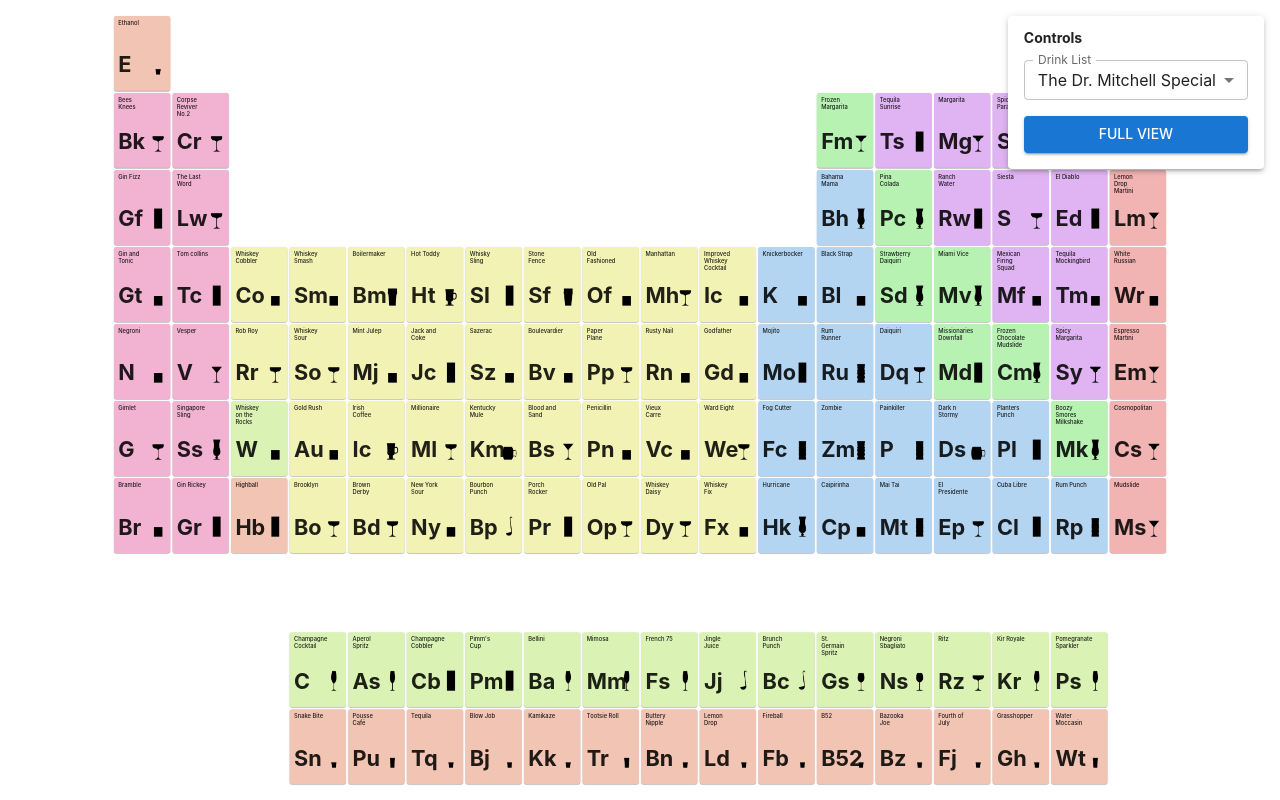
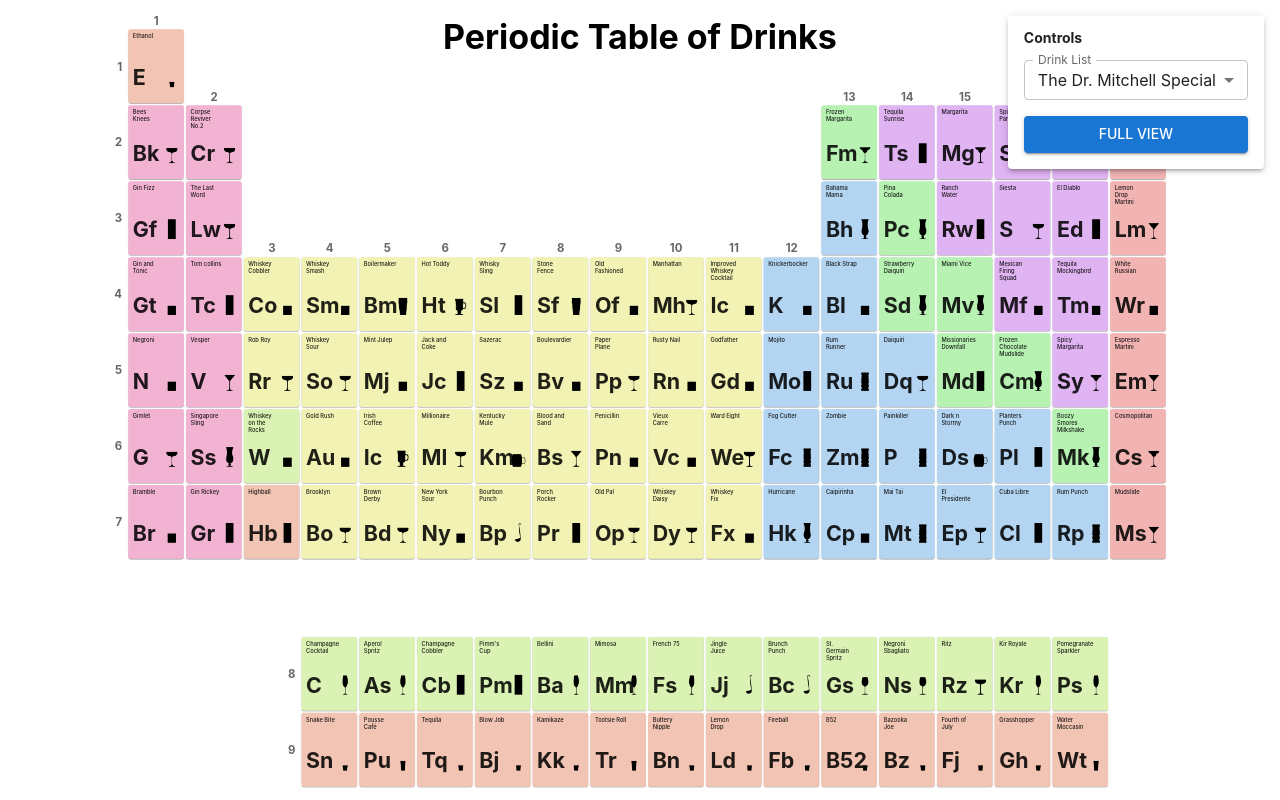
Before and after one commit to cbmitchell/periodic-table-of-drinks, a React (Vite) app: page / in a window 1280 px wide. Built offline with nearby package versions, Linux system fonts and the light colour scheme; some icons are missing.

Commit message:
Add title & row/col number labels

```diff
--- a/src/App.tsx
+++ b/src/App.tsx
@@ -1,44 +1,70 @@
-import { ThemeProvider } from "@mui/material/styles";
-import { useEffect, useMemo, useState } from "react";
-import { drinkLists } from "./assets/drinkData";
-import { ControlPanel } from "./components/ControlPanel";
-import type { DrinkCellProps } from "./components/DrinkCell";
-import { DrinkDetailModal } from "./components/DrinkDetailModal";
-import { PeriodicTable } from "./components/PeriodicTable";
-import { lightTheme } from "./theme";
-import { fillDrinkData } from "./utils/fillDrinkData";
+import { Typography } from '@mui/material'
+import { ThemeProvider } from '@mui/material/styles'
+import { useEffect, useMemo, useState } from 'react'
+import { drinkLists } from './assets/drinkData'
+import { ControlPanel } from './components/ControlPanel'
+import type { DrinkCellProps } from './components/DrinkCell'
+import { DrinkDetailModal } from './components/DrinkDetailModal'
+import { PeriodicTable, FULL_TABLE_WIDTH } from './components/PeriodicTable'
+import { lightTheme } from './theme'
+import { fillDrinkData } from './utils/fillDrinkData'
 
-type ListSelection = "random" | number;
+type ListSelection = 'random' | number
 
 export default function App() {
-	const [viewMode, setViewMode] = useState<"full" | "compact">("compact");
-	const [selectedDrink, setSelectedDrink] = useState<DrinkCellProps | null>(null);
-	const [panelVisible, setPanelVisible] = useState(true);
-	const [panelCollapsed, setPanelCollapsed] = useState(false);
-	const [listSelection, setListSelection] = useState<ListSelection>(0);
+  const [viewMode, setViewMode] = useState<'full' | 'compact'>('compact')
+  const [selectedDrink, setSelectedDrink] = useState<DrinkCellProps | null>(
+    null,
+  )
+  const [panelVisible, setPanelVisible] = useState(true)
+  const [panelCollapsed, setPanelCollapsed] = useState(false)
+  const [listSelection, setListSelection] = useState<ListSelection>(0)
 
   const filledDrinkData = useMemo(() => {
-		if (listSelection === "random") return fillDrinkData([], true);
-		return fillDrinkData(drinkLists[listSelection].drinks, false);
-	}, [listSelection]);
+    if (listSelection === 'random') return fillDrinkData([], true)
+    return fillDrinkData(drinkLists[listSelection].drinks, false)
+  }, [listSelection])
 
   useEffect(() => {
     const handleKeyDown = (e: KeyboardEvent) => {
       if (
-				e.code === "Space" &&
+        e.code === 'Space' &&
         !(e.target instanceof HTMLInputElement) &&
         !(e.target instanceof HTMLTextAreaElement)
       ) {
-				e.preventDefault();
-				setPanelVisible((v) => !v);
+        e.preventDefault()
+        setPanelVisible((v) => !v)
       }
-		};
-		window.addEventListener("keydown", handleKeyDown);
-		return () => window.removeEventListener("keydown", handleKeyDown);
-	}, []);
+    }
+    window.addEventListener('keydown', handleKeyDown)
+    return () => window.removeEventListener('keydown', handleKeyDown)
+  }, [])
 
   return (
     <ThemeProvider theme={lightTheme}>
+      <Typography
+        variant="h4"
+        sx={{
+          textAlign: 'center',
+          fontWeight: 'bold',
+          ...(viewMode === 'compact'
+            ? {
+                position: 'fixed',
+                top: 16,
+                left: 0,
+                right: 0,
+                zIndex: 10,
+                pointerEvents: 'none',
+              }
+            : {
+                width: FULL_TABLE_WIDTH,
+                pt: 2,
+                pb: 1,
+              }),
+        }}
+      >
+        Periodic Table of Drinks
+      </Typography>
       <PeriodicTable
         drinks={filledDrinkData}
         viewMode={viewMode}
@@ -59,5 +85,5 @@ export default function App() {
         />
       )}
     </ThemeProvider>
-	);
+  )
 }
--- a/src/components/PeriodicTable.tsx
+++ b/src/components/PeriodicTable.tsx
@@ -1,5 +1,5 @@
-import { Box } from "@mui/material";
-import { useEffect, useState } from "react";
+import { Box } from '@mui/material'
+import { useEffect, useMemo, useState } from 'react'
 import {
   CELL_HEIGHT,
   CELL_WIDTH,
@@ -7,25 +7,30 @@ import {
   COMPACT_CELL_WIDTH,
   DrinkCell,
   type DrinkCellProps,
-} from "./DrinkCell";
+} from './DrinkCell'
 
-const GAP_PX = 4; // MUI gap: 0.5 = 4px
-const COMPACT_TABLE_WIDTH = 18 * COMPACT_CELL_WIDTH + 17 * GAP_PX;
-const COMPACT_TABLE_HEIGHT = 10 * COMPACT_CELL_HEIGHT + 9 * GAP_PX;
-const SCALE_PADDING = 32;
+const GAP_PX = 4 // MUI gap: 0.5 = 4px
+const COMPACT_LABEL_COL_W = 20 // width of row-number column in compact mode
+const COMPACT_LABEL_ROW_H = 16 // height of column-number row in compact mode
+const COMPACT_TABLE_WIDTH =
+  18 * COMPACT_CELL_WIDTH + 17 * GAP_PX + GAP_PX + COMPACT_LABEL_COL_W
+export const FULL_TABLE_WIDTH = 18 * CELL_WIDTH + 17 * GAP_PX
+const COMPACT_TABLE_HEIGHT =
+  10 * COMPACT_CELL_HEIGHT + 9 * GAP_PX + GAP_PX + COMPACT_LABEL_ROW_H
+const SCALE_PADDING = 32
 
 function calculateScale(): number {
   return Math.min(
     (window.innerWidth - SCALE_PADDING) / COMPACT_TABLE_WIDTH,
     (window.innerHeight - SCALE_PADDING) / COMPACT_TABLE_HEIGHT,
     1,
-	);
+  )
 }
 
 interface PeriodicTableProps {
-	drinks: DrinkCellProps[];
-	viewMode: "full" | "compact";
-	onDrinkClick?: (drink: DrinkCellProps) => void;
+  drinks: DrinkCellProps[]
+  viewMode: 'full' | 'compact'
+  onDrinkClick?: (drink: DrinkCellProps) => void
 }
 
 export function PeriodicTable({
@@ -33,32 +38,129 @@ export function PeriodicTable({
   viewMode,
   onDrinkClick,
 }: PeriodicTableProps) {
-	const [scale, setScale] = useState(calculateScale);
+  const [scale, setScale] = useState(calculateScale)
 
   useEffect(() => {
-		if (viewMode !== "compact") return;
-		const handleResize = () => setScale(calculateScale());
-		window.addEventListener("resize", handleResize);
-		return () => window.removeEventListener("resize", handleResize);
-	}, [viewMode]);
+    if (viewMode !== 'compact') return
+    const handleResize = () => setScale(calculateScale())
+    window.addEventListener('resize', handleResize)
+    return () => window.removeEventListener('resize', handleResize)
+  }, [viewMode])
 
-	const isCompact = viewMode === "compact";
-	const cellWidth = isCompact ? COMPACT_CELL_WIDTH : CELL_WIDTH;
-	const cellHeight = isCompact ? COMPACT_CELL_HEIGHT : CELL_HEIGHT;
+  const isCompact = viewMode === 'compact'
+  const cellWidth = isCompact ? COMPACT_CELL_WIDTH : CELL_WIDTH
+  const cellHeight = isCompact ? COMPACT_CELL_HEIGHT : CELL_HEIGHT
+  const labelFontSize = isCompact ? '16pt' : '28pt'
 
+  // Compute the first (minimum) row occupied in each column, so each column
+  // number can be placed just above that cell rather than at a uniform top.
+  const minRowByCol = useMemo(
+    () =>
+      drinks.reduce<Record<number, number>>((acc, drink) => {
+        if (acc[drink.col] === undefined || drink.row < acc[drink.col]) {
+          acc[drink.col] = drink.row
+        }
+        return acc
+      }, {}),
+    [drinks],
+  )
+
+  // Compute the first (minimum) col occupied in each row, so each row number
+  // can be placed just to the left of that cell rather than at a uniform left.
+  const minColByRow = useMemo(
+    () =>
+      drinks.reduce<Record<number, number>>((acc, drink) => {
+        if (acc[drink.row] === undefined || drink.col < acc[drink.row]) {
+          acc[drink.row] = drink.col
+        }
+        return acc
+      }, {}),
+    [drinks],
+  )
+
+  const labelSx = {
+    display: 'flex',
+    alignItems: 'center',
+    justifyContent: 'center',
+    fontSize: labelFontSize,
+    color: 'text.secondary',
+    userSelect: 'none' as const,
+    fontWeight: 'bold',
+    fontFamily:
+      "-apple-system, BlinkMacSystemFont, 'Segoe UI', Roboto, sans-serif",
+  }
+
+  // Single flat grid:
+  //   column 1          → row-number labels
+  //   columns 2–19      → drink columns 1–18
+  //   row 1 (auto)      → space above the first drink row; column-number labels
+  //                        float here via alignSelf: end
+  //   rows 2–11 (fixed) → drink rows 1–10
+  //
+  // Each column-number label is placed at gridRow = minRowByCol[col] (the row
+  // just above the first drink cell for that column) and uses alignSelf: end to
+  // sit flush against the drink cell below it.
   const grid = (
     <Box
       sx={{
-				display: "grid",
-				gridTemplateRows: `repeat(10, ${cellHeight}px)`,
-				gridTemplateColumns: `repeat(18, ${cellWidth}px)`,
+        display: 'inline-grid',
+        gridTemplateRows: `auto repeat(10, ${cellHeight}px)`,
+        gridTemplateColumns: `auto repeat(18, ${cellWidth}px)`,
         gap: 0.5,
       }}
     >
+      {/* Row numbers — placed just to the left of each row's first cell.
+			    Row 8 is the empty gap before lanthanides/actinides and is skipped;
+			    rows 9 and 10 are displayed as 8 and 9. */}
+      {Array.from({ length: 10 }, (_, i) => {
+        const row = i + 1
+        if (row === 8) return null
+        const displayNum = row < 8 ? row : row - 1
+        const minCol = minColByRow[row]
+        if (minCol === undefined) return null
+        return (
+          <Box
+            key={`row-${row}`}
+            sx={{
+              ...labelSx,
+              gridRow: row + 1,
+              gridColumn: minCol,
+              justifySelf: 'end',
+              pr: 1,
+            }}
+          >
+            {displayNum}
+          </Box>
+        )
+      })}
+
+      {/* Column numbers — placed at the row just above each column's first cell */}
+      {Array.from({ length: 18 }, (_, i) => {
+        const col = i + 1
+        const minRow = minRowByCol[col]
+        if (minRow === undefined) return null
+        return (
+          <Box
+            key={`col-${col}`}
+            sx={{
+              ...labelSx,
+              gridRow: minRow,
+              gridColumn: col + 1,
+              alignSelf: 'end',
+            }}
+          >
+            {col}
+          </Box>
+        )
+      })}
+
+      {/* Drink cells — shifted +1 on both axes for the label row/column */}
       {drinks.map((drink) => (
         <DrinkCell
           key={`${drink.row},${drink.col}`}
           {...drink}
+          row={drink.row + 1}
+          col={drink.col + 1}
           compact={isCompact}
           onClick={
             isCompact && onDrinkClick ? () => onDrinkClick(drink) : undefined
@@ -66,31 +168,31 @@ export function PeriodicTable({
         />
       ))}
     </Box>
-	);
+  )
 
   if (isCompact) {
     return (
       <Box
         sx={{
-					position: "fixed",
+          position: 'fixed',
           inset: 0,
-					overflow: "hidden",
-					display: "flex",
-					alignItems: "center",
-					justifyContent: "center",
+          overflow: 'hidden',
+          display: 'flex',
+          alignItems: 'center',
+          justifyContent: 'center',
         }}
       >
         <Box
           sx={{
             transform: `scale(${scale})`,
-						transformOrigin: "center",
+            transformOrigin: 'center',
           }}
         >
           {grid}
         </Box>
       </Box>
-		);
+    )
   }
 
-	return <Box sx={{ width: "100%", height: "100vh" }}>{grid}</Box>;
+  return <Box sx={{ width: '100%', height: '100vh' }}>{grid}</Box>
 }
--- a/src/utils/randomizers.ts
+++ b/src/utils/randomizers.ts
@@ -141,7 +141,7 @@ const generateRandomTitle = (): string => {
     new WeightedList(randomTitleParts.noun).randomlySelectItem(),
   )
 
-  let secondaryNounThreshold = 0.85
+  let secondaryNounThreshold = 0.9
   if (adverbPresent) {
     secondaryNounThreshold = 0.1
   } else if (adjectivePresent) {
```
Also changed, not shown: src/utils/randomizerParts.ts (+59 -22 lines). Lines whose indentation alone changed are shown as unchanged.
